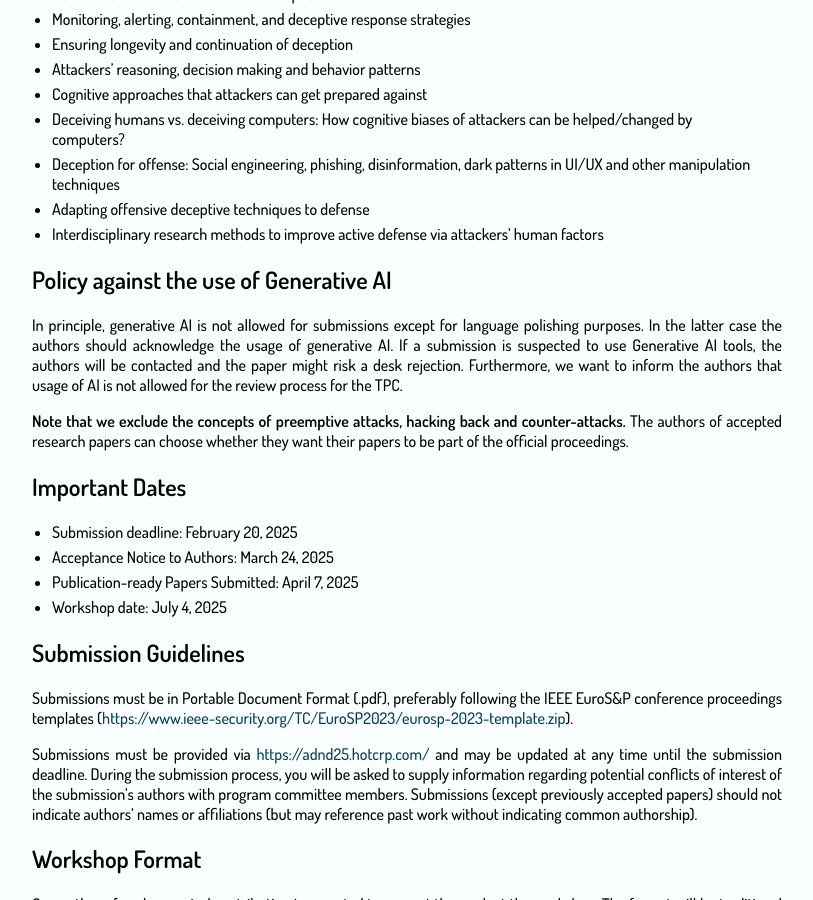
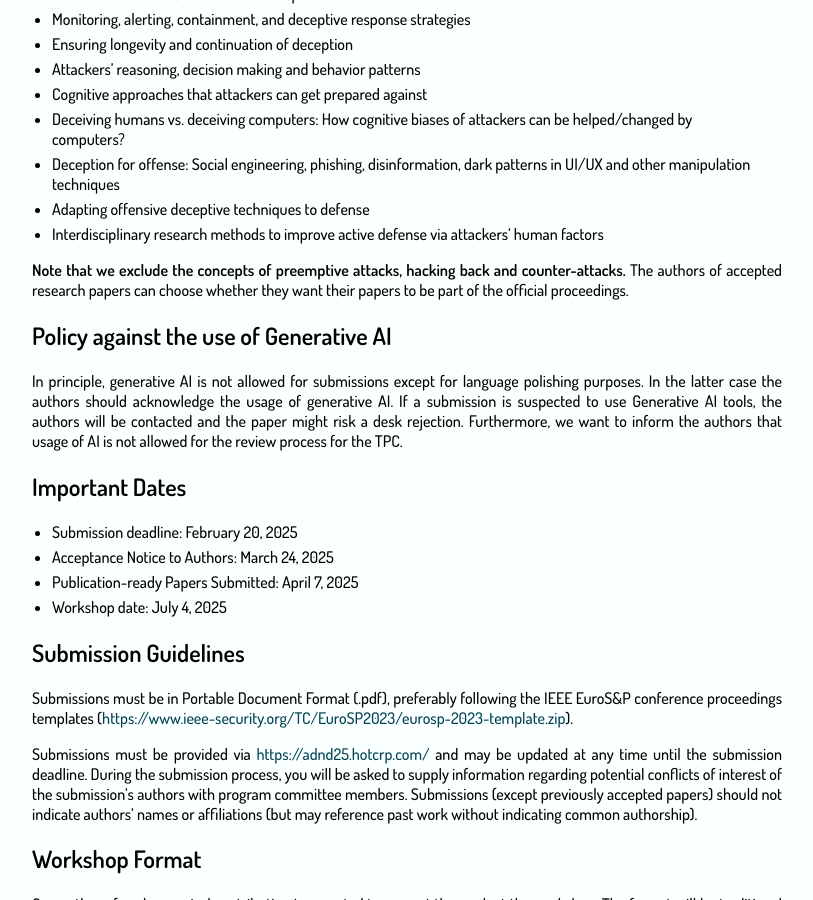
Before and after one commit to BillyPragSec/billypragsec.github.io, a Jekyll site: the page built from index.md, in a window 1280 px wide and 900 px high, scrolled down 2054 px. Shown: the whole window, without its empty margins (233-1046 px from the left). Built offline with Jekyll 4.4.1, drawn with Linux system fonts in a browser that asks for light colours; our own code applies the rules of GitHub Pages for plain Markdown files.

Commit message:
content update
update content

```diff
--- a/index.md
+++ b/index.md
@@ -75,13 +75,13 @@ The topics of interest include (but are not limited to):
 * Adapting offensive deceptive techniques to defense
 * Interdisciplinary research methods to improve active defense via attackers’ human factors
 
+__Note that we exclude the concepts of preemptive attacks, hacking back and counter-attacks.__
+The authors of accepted research papers can choose whether they want their papers to be part of the official proceedings.
+
 ## Policy against the use of Generative AI
 
 In principle, generative AI is not allowed for submissions except for language polishing purposes. In the latter case the authors should acknowledge the usage of generative AI. If a submission is suspected to use Generative AI tools, the authors will be contacted and the paper might risk a desk rejection. Furthermore, we want to inform the authors that usage of AI is not allowed for the review process for the TPC.
 
-
-__Note that we exclude the concepts of preemptive attacks, hacking back and counter-attacks.__
-The authors of accepted research papers can choose whether they want their papers to be part of the official proceedings.
 
 ## Important Dates
 
```
